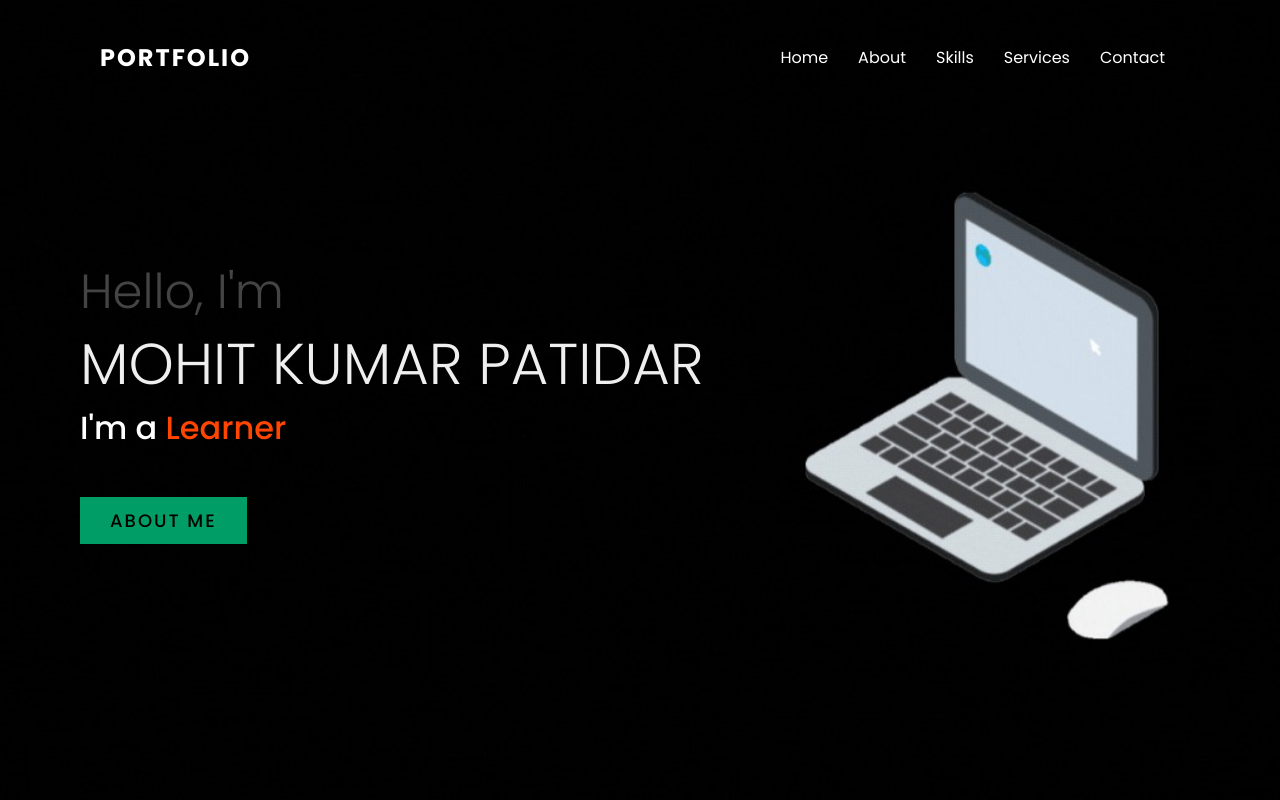
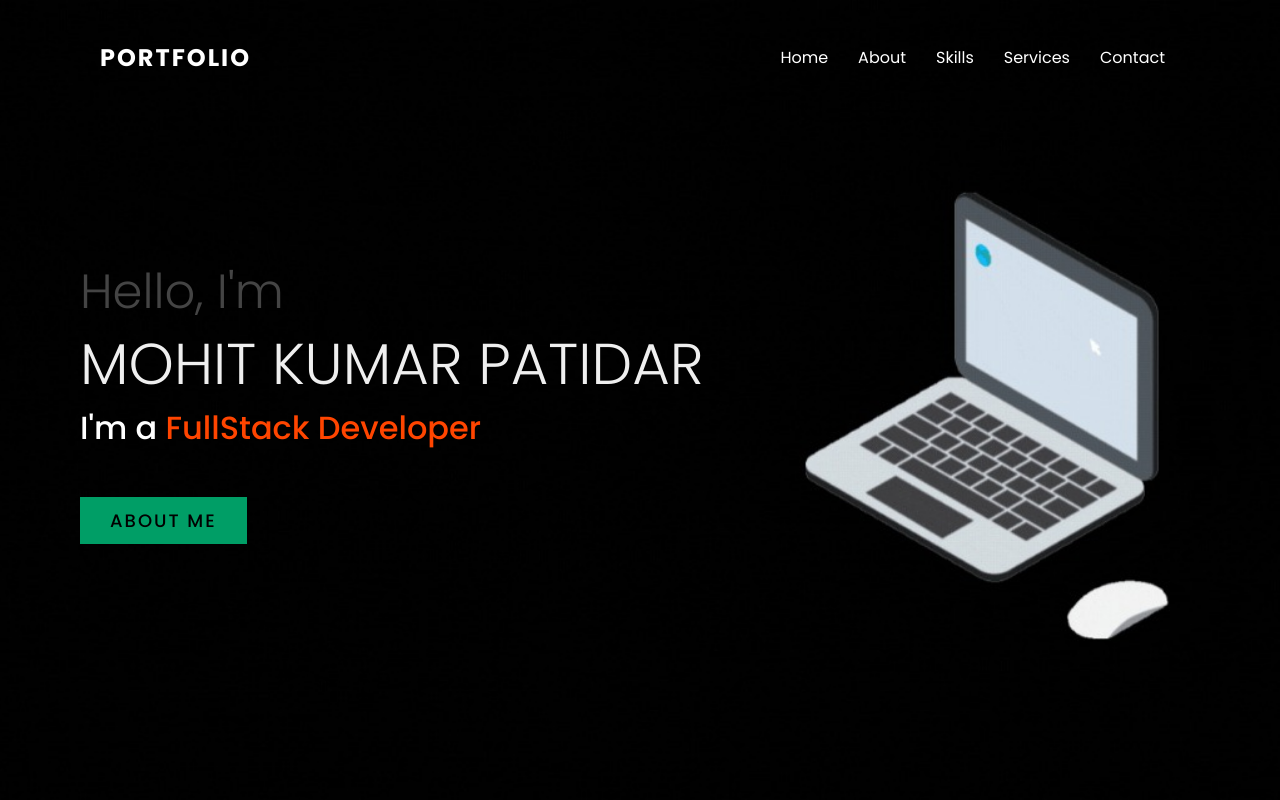
Before and after one commit to MOHIT-PATIDAR9337/Mohit_PortFolio, a plain HTML site: page index.html in a window 1280 px wide. Shown: the top 800 px of the page. Drawn offline with Linux system fonts and the light colour scheme; a script that the page names is missing.

Commit message:
Update index.html

```diff
--- a/index.html
+++ b/index.html
@@ -26,7 +26,7 @@
         <section class="banner" id="home">
             <div class="textBx">
                 <h2>Hello, I'm<br> <span>MOHIT KUMAR PATIDAR</span></h2>
-                <h3>I'm a <span class="typed-text">Learner</span><span class="cursor">&nbsp;</span></h3><br>
+                <h3>I'm a <span class="typed-text">FullStack Developer</span><span class="cursor">&nbsp;</span></h3><br>
                 <a href="#about" class="btn">About Me</a>
             </div>
         </section>
```
